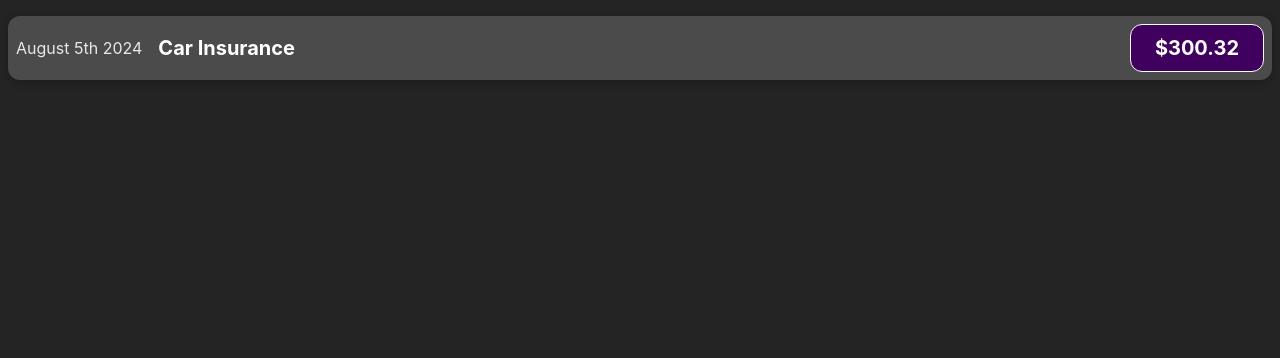
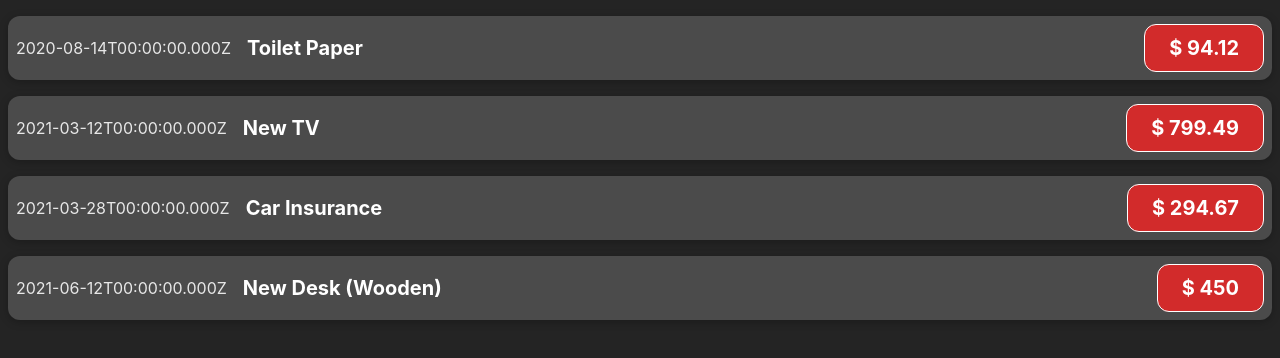
Before and after one commit to EidHachem/financial-tracker, a React (Vite) app: page / in a window 1280 px wide. Shown: the top 358 px of the page. Built offline with nearby package versions, Linux system fonts and the light colour scheme.

Commit message:
Make expense item component reusable

```diff
--- a/src/App.jsx
+++ b/src/App.jsx
@@ -1,13 +1,42 @@
-import ExpenseItem from './components/ExpenseItem'
-import './App.css'
+import ExpenseItem from "./components/ExpenseItem";
+import "./App.css";
 
 function App() {
-
+  const expenses = [
+    {
+      id: "e1",
+      title: "Toilet Paper",
+      amount: 94.12,
+      date: new Date(2020, 7, 14),
+    },
+    { id: "e2", title: "New TV", amount: 799.49, date: new Date(2021, 2, 12) },
+    {
+      id: "e3",
+      title: "Car Insurance",
+      amount: 294.67,
+      date: new Date(2021, 2, 28),
+    },
+    {
+      id: "e4",
+      title: "New Desk (Wooden)",
+      amount: 450,
+      date: new Date(2021, 5, 12),
+    },
+  ];
   return (
     <>
-      <ExpenseItem />
+      {expenses.map((expense) => {
+        return (
+          <ExpenseItem
+            key={expense.id}
+            title={expense.title}
+            price={expense.amount}
+            date={expense.date}
+          />
+        );
+      })}
     </>
-  )
+  );
 }
 
-export default App
+export default App;
--- a/src/components/ExpenseItem.css
+++ b/src/components/ExpenseItem.css
@@ -31,7 +31,7 @@
     font-size: 1rem;
     font-weight: bold;
     color: white;
-    background-color: #40005d;
+    background-color: #D22B2B;
     border: 1px solid white;
     padding: 0.5rem;
     border-radius: 12px;
--- a/src/components/ExpenseItem.jsx
+++ b/src/components/ExpenseItem.jsx
@@ -1,13 +1,15 @@
 import React from "react";
 import "./ExpenseItem.css";
 
-const ExpenseItem = () => {
+const ExpenseItem = (props) => {
+  const { date, title, price } = props;
+
   return (
     <div className="expense-item">
-      <div>August 5th 2024</div>
+      <div>{date.toISOString()}</div>
       <div className="expense-item__description">
-        <h2>Car Insurance</h2>
-        <div className="expense-item__price">$300.32</div>
+        <h2>{title}</h2>
+        <div className="expense-item__price">$ {price}</div>
       </div>
     </div>
   );
```
